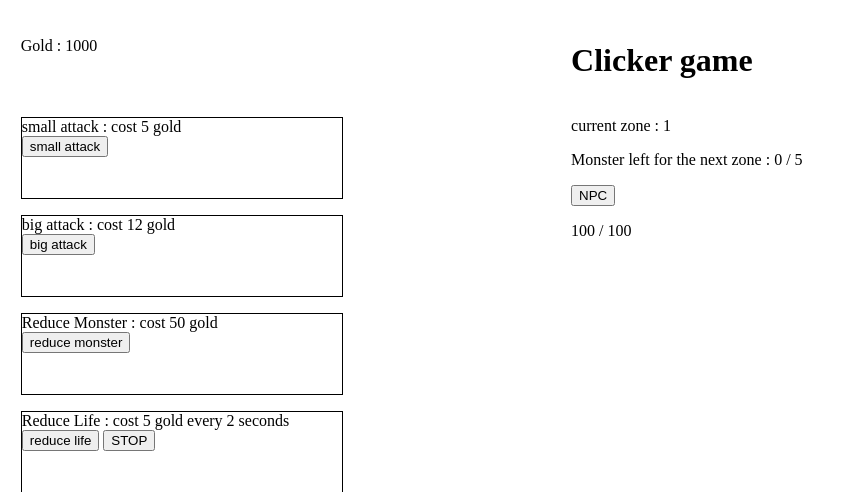
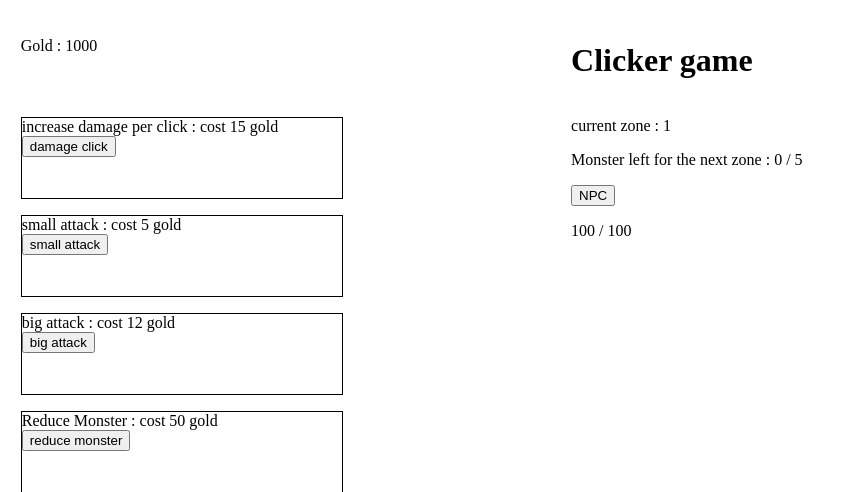
Before and after one commit to SacleuxBenoit/clicker-game, a PHP site: page /game/clicker.php in a window 1280 px wide. Shown: the top 492 px of the page, without its empty margins (0-844 px from the left). Run offline with PHP 8.4, Linux system fonts and the light colour scheme.

Commit message:
add a button damage click :arrow_right:  clicker.php

```diff
--- a/game/clicker.php
+++ b/game/clicker.php
@@ -15,6 +15,9 @@
     <p id="goldDisplay">Gold</p>
 
     <nav class="navDamage">
+
+        <p class="parNav">increase damage per click : cost 15 gold <br> <button onclick="damageClick()">damage click</button></p>
+
         <p class="parNav">small attack : cost 5 gold <br> <button onclick="smallAttack()">small attack</button></p>
 
         <p class="parNav">big attack : cost 12 gold <br> <button onclick="bigAttack()">big attack</button></p>
```
